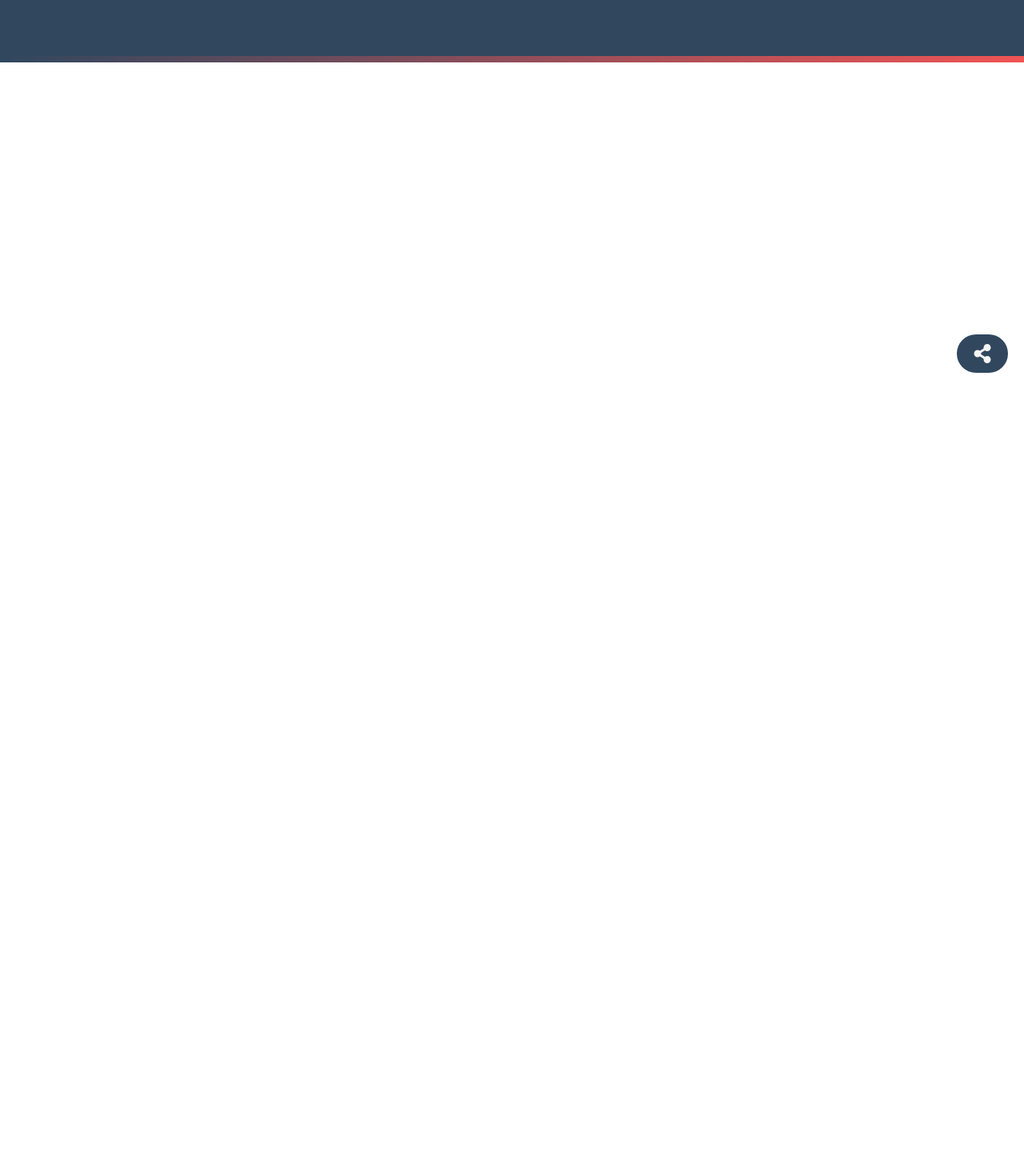
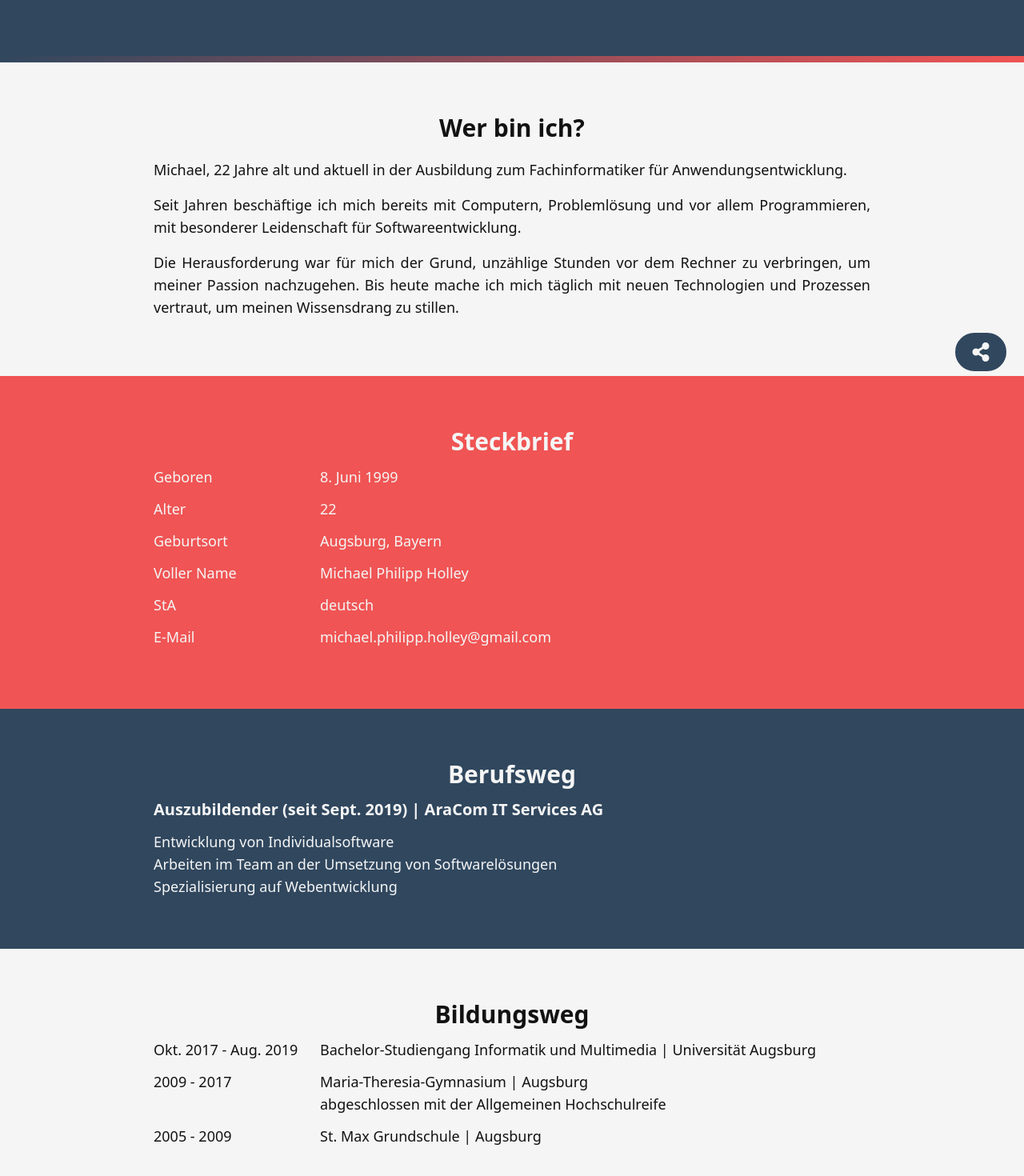
Before and after one commit to MichaelHolley/michaelholley.de, a React (Create React App) app: page / in a window 1280 px wide. Shown: the part 314-1784 px from the top of the page at 80% size. Before the commit the page ends 800 px from the top, so only its background shows below. Built offline with nearby package versions, Linux system fonts and the light colour scheme.

Commit message:
basic implementation

```diff
--- a/src/App.tsx
+++ b/src/App.tsx
@@ -2,7 +2,7 @@ import React from "react";
 import { BrowserRouter, Routes, Route } from "react-router-dom";
 import Home from "./pages/home";
 import Projects from "./pages/projects";
-import CV from "./pages/cv";
+import Skills from "./pages/skills";
 
 function App() {
   return (
@@ -10,7 +10,7 @@ function App() {
       <Routes>
         <Route path="/" element={<Home />} />
         <Route path="/Projects" element={<Projects />} />
-        <Route path="/CV" element={<CV />} />
+        <Route path="/Skills" element={<Skills />} />
       </Routes>
     </BrowserRouter>
   );
--- a/src/components/footer.tsx
+++ b/src/components/footer.tsx
@@ -11,7 +11,7 @@ function Footer() {
   const [collapsed, setCollapsed] = useState(true);
 
   return (
-    <footer className="bg-b0 fixed bottom-5 right-5 p-3 rounded-full">
+    <footer className="bg-b0 fixed bottom-5 right-5 p-3 rounded-full border-2 border-w0">
       <ul className="flex flex-row-reverse text-w0">
         <li
           className="mx-2 cursor-pointer"
--- a/src/components/navbar.tsx
+++ b/src/components/navbar.tsx
@@ -2,7 +2,7 @@ import React, { useState } from "react";
 import {
   FaProjectDiagram,
   FaUser,
-  FaAddressBook,
+  FaCubes,
   FaTimes,
   FaBars,
 } from "react-icons/fa";
@@ -30,19 +30,19 @@ function NavBar() {
           <ul className="flex flex-col mt-4 md:flex-row md:space-x-8 md:mt-0 md:text-sm md:font-medium">
             <NavBarLinkItem
               route="/"
-              title="Home"
+              title="About"
               icon={<FaUser size="1.2em" />}
+            />
+            <NavBarLinkItem
+              route="Skills"
+              title="Skills"
+              icon={<FaCubes size="1.2em" />}
             />
             <NavBarLinkItem
               route="Projects"
               title="Projekte"
               icon={<FaProjectDiagram size="1.2em" />}
             />
-            <NavBarLinkItem
-              route="CV"
-              title="Lebenslauf"
-              icon={<FaAddressBook size="1.2em" />}
-            />{" "}
           </ul>
         </div>
       </div>
--- a/src/pages/home.tsx
+++ b/src/pages/home.tsx
@@ -2,6 +2,27 @@ import React from "react";
 import PageHeader from "../components/page-header";
 
 function Home() {
+  const getAge = (birth: Date) => {
+    var today = new Date();
+    var nowyear = today.getFullYear();
+    var nowmonth = today.getMonth();
+    var nowday = today.getDate();
+
+    var birthyear = birth.getFullYear();
+    var birthmonth = birth.getMonth();
+    var birthday = birth.getDate();
+
+    var age = nowyear - birthyear;
+    var age_month = nowmonth - birthmonth;
+    var age_day = nowday - birthday;
+
+    if (age_month < 0 || (age_month == 0 && age_day < 0)) {
+      age = age - 1;
+    }
+
+    return age;
+  };
+
   return (
     <main className="bg-w0">
       <PageHeader
@@ -9,6 +30,107 @@ function Home() {
         title="Michael Holley"
         subtitle="Auszubildender zum Fachinformatiker für Anwendungsentwicklung"
       ></PageHeader>
+      <section className="container mx-auto bg-w0 text-lg text-justify text-bl0 py-16 px-4 sm:px-10 md:px-24 lg:px-48">
+        <p className="text-3xl text-center mb-3 font-bold">Wer bin ich?</p>
+        <p className="py-2">
+          Michael, {getAge(new Date(1999, 6, 8))} Jahre alt und aktuell in der
+          Ausbildung zum Fachinformatiker für Anwendungsentwicklung.
+        </p>
+        <p className="py-2">
+          Seit <span id="exp-div"></span> Jahren beschäftige ich mich bereits
+          mit Computern, Problemlösung und vor allem Programmieren, mit
+          besonderer Leidenschaft für Softwareentwicklung.
+        </p>
+        <p className="py-2">
+          Die Herausforderung war für mich der Grund, unzählige Stunden vor dem
+          Rechner zu verbringen, um meiner Passion nachzugehen. Bis heute mache
+          ich mich täglich mit neuen Technologien und Prozessen vertraut, um
+          meinen Wissensdrang zu stillen.
+        </p>
+      </section>
+      <section className="bg-r0">
+        <div className="container mx-auto text-lg text-justify py-16 px-4 sm:px-10 md:px-24 lg:px-48 text-w0">
+          <p className="text-3xl text-center mb-3 font-bold">Steckbrief</p>
+          <div>
+            <div className="flex flex-row my-3">
+              <div className="w-52">Geboren</div>
+              <div>8. Juni 1999</div>
+            </div>
+            <div className="flex flex-row my-3">
+              <div className="w-52">Alter</div>
+              <div>{getAge(new Date(1999, 6, 8))}</div>
+            </div>
+            <div className="flex flex-row my-3">
+              <div className="w-52">Geburtsort</div>
+              <div>Augsburg, Bayern</div>
+            </div>
+            <div className="flex flex-row my-3">
+              <div className="w-52">Voller Name</div>
+              <div>Michael Philipp Holley</div>
+            </div>
+            <div className="flex flex-row my-3">
+              <div className="w-52">StA</div>
+              <div>deutsch</div>
+            </div>
+            <div className="flex flex-row my-3">
+              <div className="w-52">E-Mail</div>
+              <div>
+                <a
+                  href="mailto:michael.philipp.holley@gmail.com"
+                  className="hover:animate-pulse"
+                >
+                  michael.philipp.holley@gmail.com
+                </a>
+              </div>
+            </div>
+          </div>
+        </div>
+      </section>
+      <section className="bg-b0">
+        <div className="container mx-auto text-lg text-justify py-16 px-4 sm:px-10 md:px-24 lg:px-48 text-w0">
+          <p className="text-3xl text-center mb-3 font-bold">Berufsweg</p>
+          <div>
+            <p className="text-xl mb-3 font-bold">
+              Auszubildender (seit Sept. 2019) | AraCom IT Services AG
+            </p>
+            <ul>
+              <li>
+                Entwicklung von Individualsoftware
+              </li>
+              <li>
+                Arbeiten im Team an der Umsetzung von Softwarelösungen
+              </li>
+              <li>
+                Spezialisierung auf Webentwicklung
+              </li>
+            </ul>
+          </div>
+        </div>
+      </section>
+      <section className="container mx-auto bg-w0 text-lg text-justify py-16 px-4 sm:px-10 md:px-24 lg:px-48 text-bl0">
+        <p className="text-3xl text-center mb-3 font-bold">Bildungsweg</p>
+        <div>
+          <div className="flex flex-row my-3">
+            <div className="w-52">Okt. 2017 - Aug. 2019</div>
+            <div>
+              Bachelor-Studiengang Informatik und Multimedia | Universität
+              Augsburg
+            </div>
+          </div>
+
+          <div className="flex flex-row my-3">
+            <div className="w-52">2009 - 2017</div>
+            <div>
+              <p>Maria-Theresia-Gymnasium | Augsburg</p>
+              <p>abgeschlossen mit der Allgemeinen Hochschulreife</p>
+            </div>
+          </div>
+          <div className="flex flex-row my-3">
+            <div className="w-52">2005 - 2009</div>
+            <div>St. Max Grundschule | Augsburg</div>
+          </div>
+        </div>
+      </section>
     </main>
   );
 }
--- a/src/pages/cv.tsx
+++ b/src/pages/skills.tsx
@@ -1,15 +1,15 @@
 import React from "react";
 import PageHeader from "../components/page-header";
 
-function CV() {
+function Skills() {
   return (
     <main className="bg-w0">
       <PageHeader
         imgSrc=""
-        title="Lebenslauf"
+        title="Skills"
       ></PageHeader>
     </main>
   );
 }
 
-export default CV;
+export default Skills;
```
